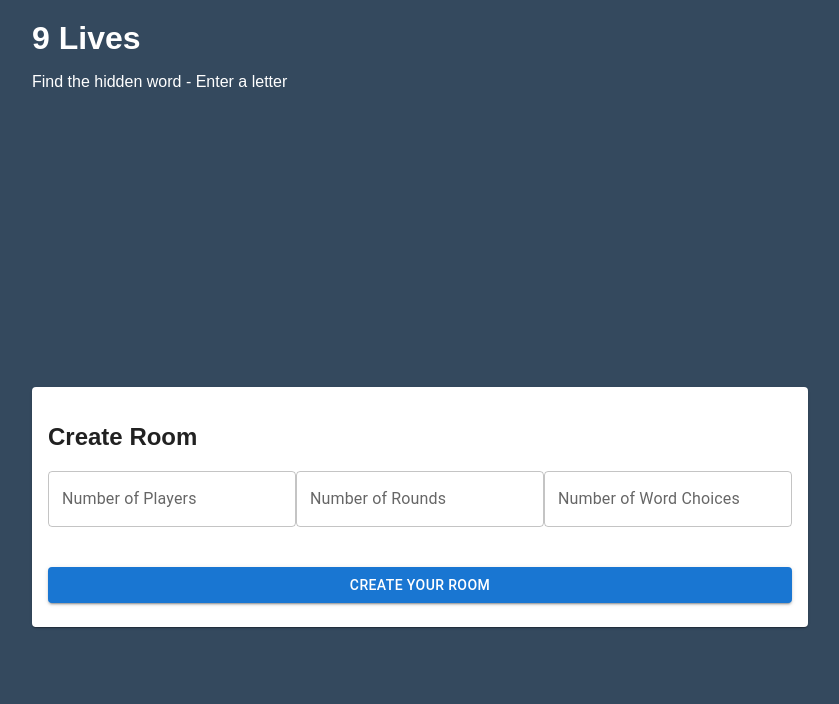
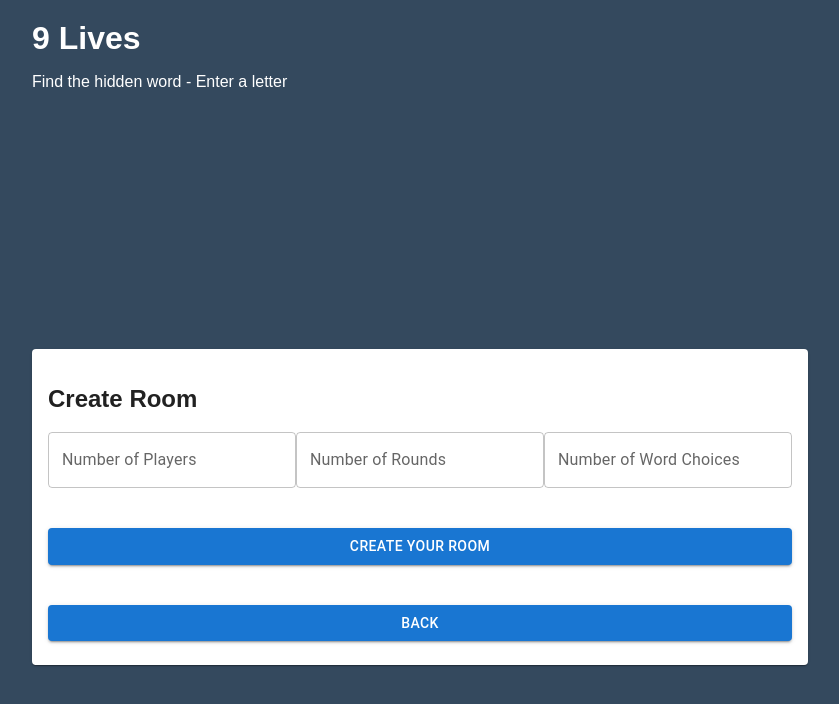
Before and after one commit to infomediadesign/sad-05-2023-project-9lives-frontend, a React (Create React App) app: page /create in a window 1280 px wide. Shown: the top 704 px of the page, without its empty margins (220-1059 px from the left). Built offline with nearby package versions, Linux system fonts and the light colour scheme.

Commit message:
added back button to create component

```diff
--- a/src/components/Create.js
+++ b/src/components/Create.js
@@ -5,8 +5,11 @@ import Card from "@mui/material/Card";
 import CardContent from "@mui/material/CardContent";
 // import RefreshIcon from "@mui/icons-material/Refresh";
 import Display from "./Display";
+import { useNavigate } from "react-router-dom";
+
 
 const Create = () => {
+  const navigate = useNavigate();
   const [numPlayers, setNumPlayers] = useState("");
   const [numRounds, setNumRounds] = useState("");
   const [numWordChoices, setNumWordChoices] = useState("");
@@ -27,6 +30,9 @@ const Create = () => {
     setIsSubmitted(true);
   };
 
+  const handleBack = () => {
+    navigate("/home");
+  };
   const handlePlayerNameChange = (index, newName) => {
     setPlayerNames((prevNames) => {
       const updatedNames = [...prevNames];
@@ -91,6 +97,15 @@ const Create = () => {
             >
               Create your room
             </Button>
+
+            <Button sx={{ marginTop: "40px" }}
+              type="submit"
+              variant="contained"
+              fullWidth
+              onClick={handleBack}>
+
+              Back
+            </Button>
           </>
         </CardContent>
       </Card>
```
